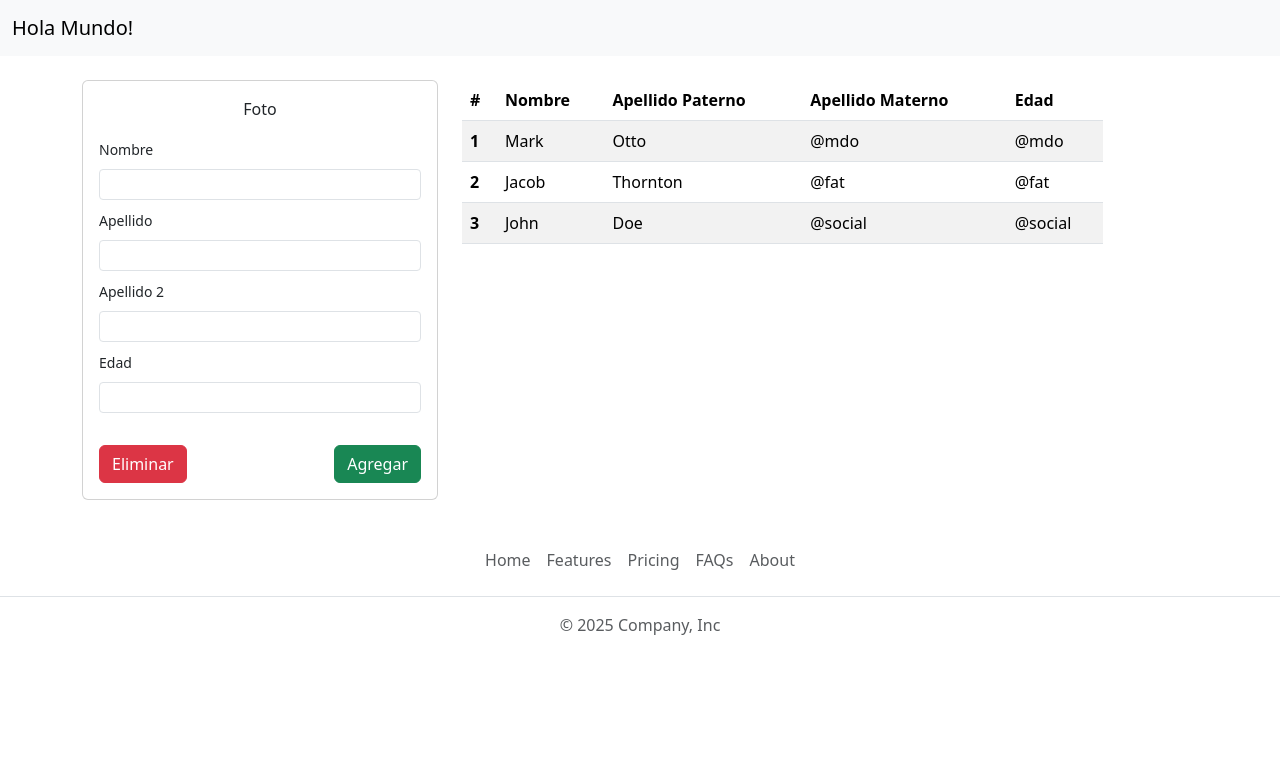
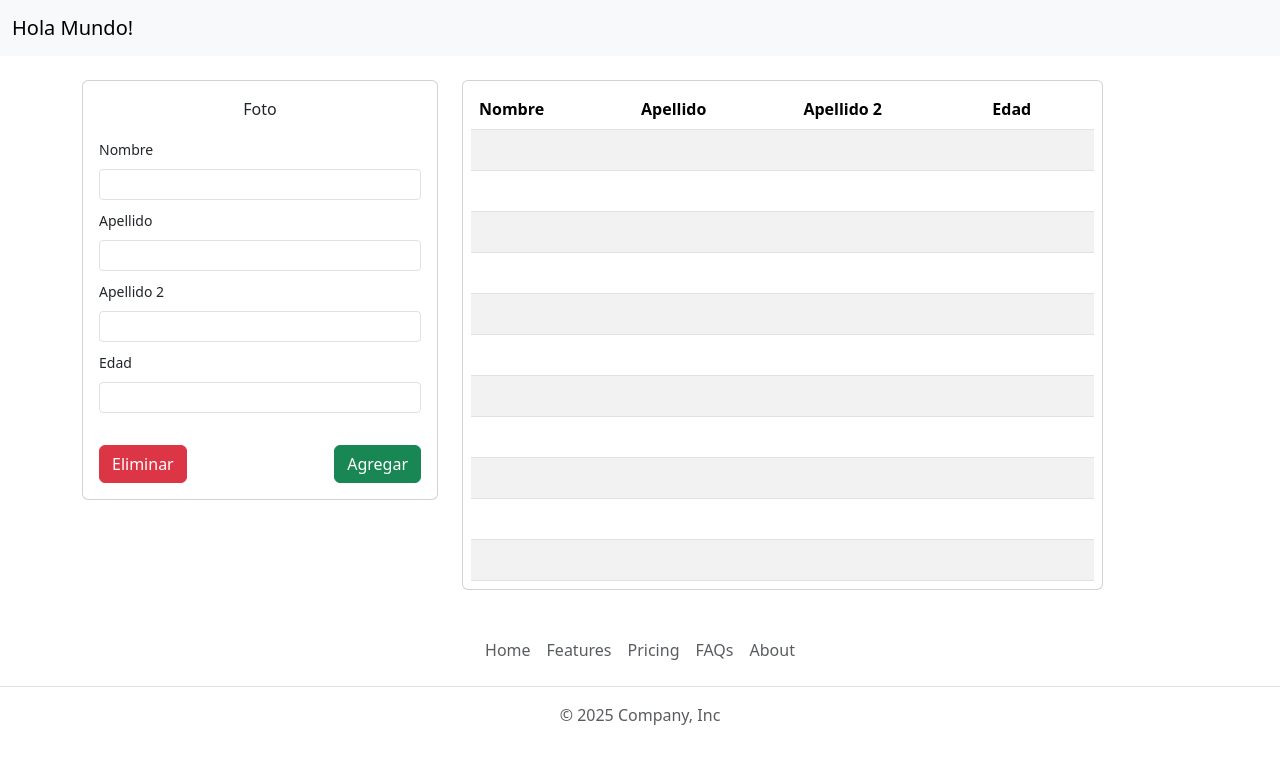
Before and after one commit to isaacrdmc/ReactPokedex, a React (Vite) app: page / in a window 1280 px wide. Shown: the top 764 px of the page. Built offline with nearby package versions, Linux system fonts and the light colour scheme.

Commit message:
Diseño de la tabla ffinalizado

```diff
--- a/src/components/tableData.jsx
+++ b/src/components/tableData.jsx
@@ -1,42 +1,31 @@
-
-
+import 'bootstrap/dist/css/bootstrap.min.css';
 
 export default function TableData() {
     return (
-
-        <div>
-            <table className="table table-striped">
+        // Usar una tarjeta para darle el borde que se ve en la imagen
+        <div className="card p-2">
+            <table className="table table-striped mb-0">
                 <thead>
                     <tr>
-                        <th scope="col">#</th>
-                        <th scope="col">Nombre</th>
-                        <th scope="col">Apellido Paterno</th>
-                        <th scope="col">Apellido Materno</th>
-                        <th scope="col">Edad</th>
+                        <th scope="col" >Nombre</th>
+                        <th scope="col" >Apellido</th>
+                        <th scope="col" >Apellido 2</th>
+                        <th scope="col" >Edad</th>
                     </tr>
                 </thead>
                 <tbody>
-                    <tr>
-                        <th scope="row">1</th>
-                        <td>Mark</td>
-                        <td>Otto</td>
-                        <td>@mdo</td>
-                        <td>@mdo</td>
-                    </tr>
-                    <tr>
-                        <th scope="row">2</th>
-                        <td>Jacob</td>
-                        <td>Thornton</td>
-                        <td>@fat</td>
-                        <td>@fat</td>
-                    </tr>
-                    <tr>
-                        <th scope="row">3</th>
-                        <td>John</td>
-                        <td>Doe</td>
-                        <td>@social</td>
-                        <td>@social</td>
-                    </tr>
+                    {/* Puedes dejar filas vacías para simular la cuadrícula de la imagen */}
+                    <tr><td>&nbsp;</td><td></td><td></td><td></td></tr>
+                    <tr><td>&nbsp;</td><td></td><td></td><td></td></tr>
+                    <tr><td>&nbsp;</td><td></td><td></td><td></td></tr>
+                    <tr><td>&nbsp;</td><td></td><td></td><td></td></tr>
+                    <tr><td>&nbsp;</td><td></td><td></td><td></td></tr>
+                    <tr><td>&nbsp;</td><td></td><td></td><td></td></tr>
+                    <tr><td>&nbsp;</td><td></td><td></td><td></td></tr>
+                    <tr><td>&nbsp;</td><td></td><td></td><td></td></tr>
+                    <tr><td>&nbsp;</td><td></td><td></td><td></td></tr>
+                    <tr><td>&nbsp;</td><td></td><td></td><td></td></tr>
+                    <tr><td>&nbsp;</td><td></td><td></td><td></td></tr>
                 </tbody>
             </table>
         </div>
```
Also changed, not shown: src/components/cadrInfo.jsx (+16 -4 lines).
